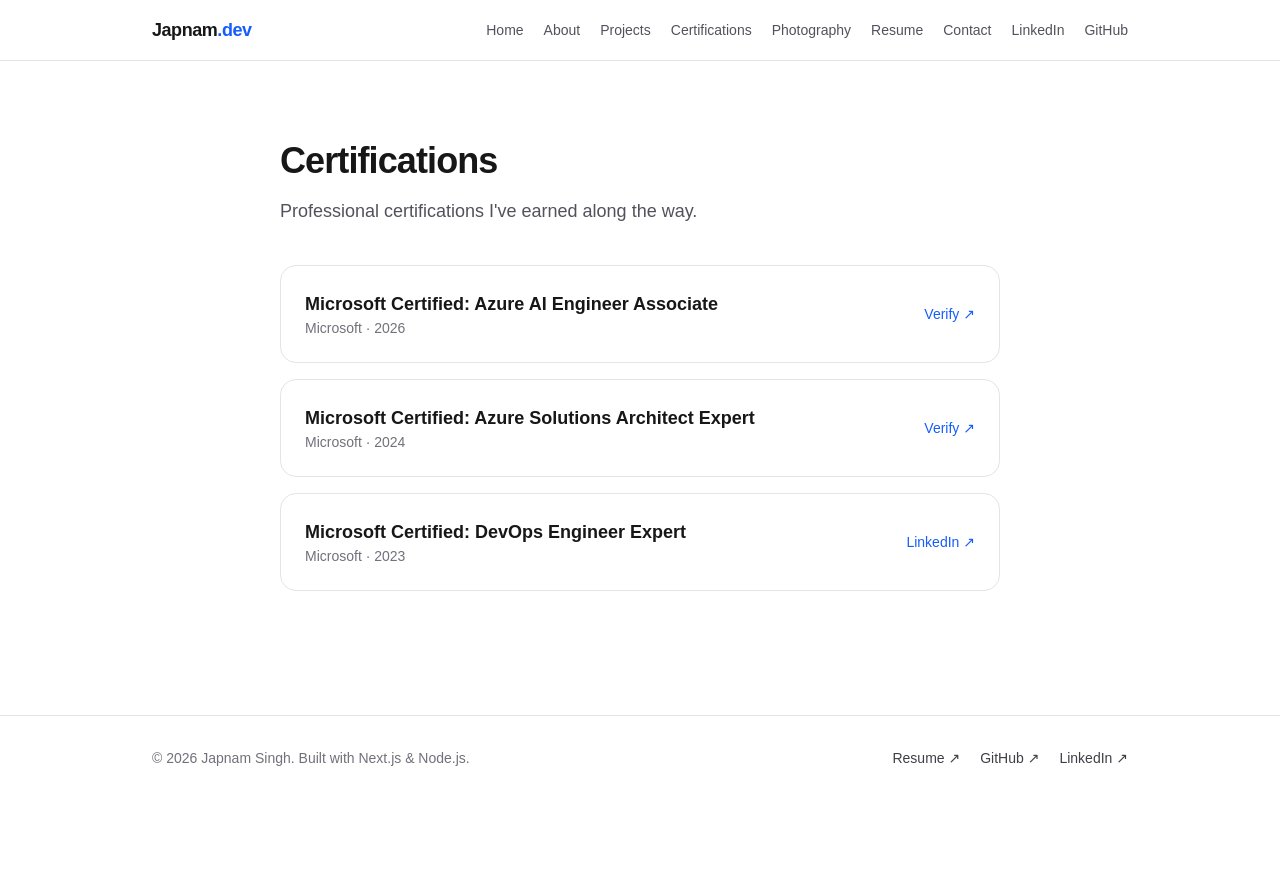
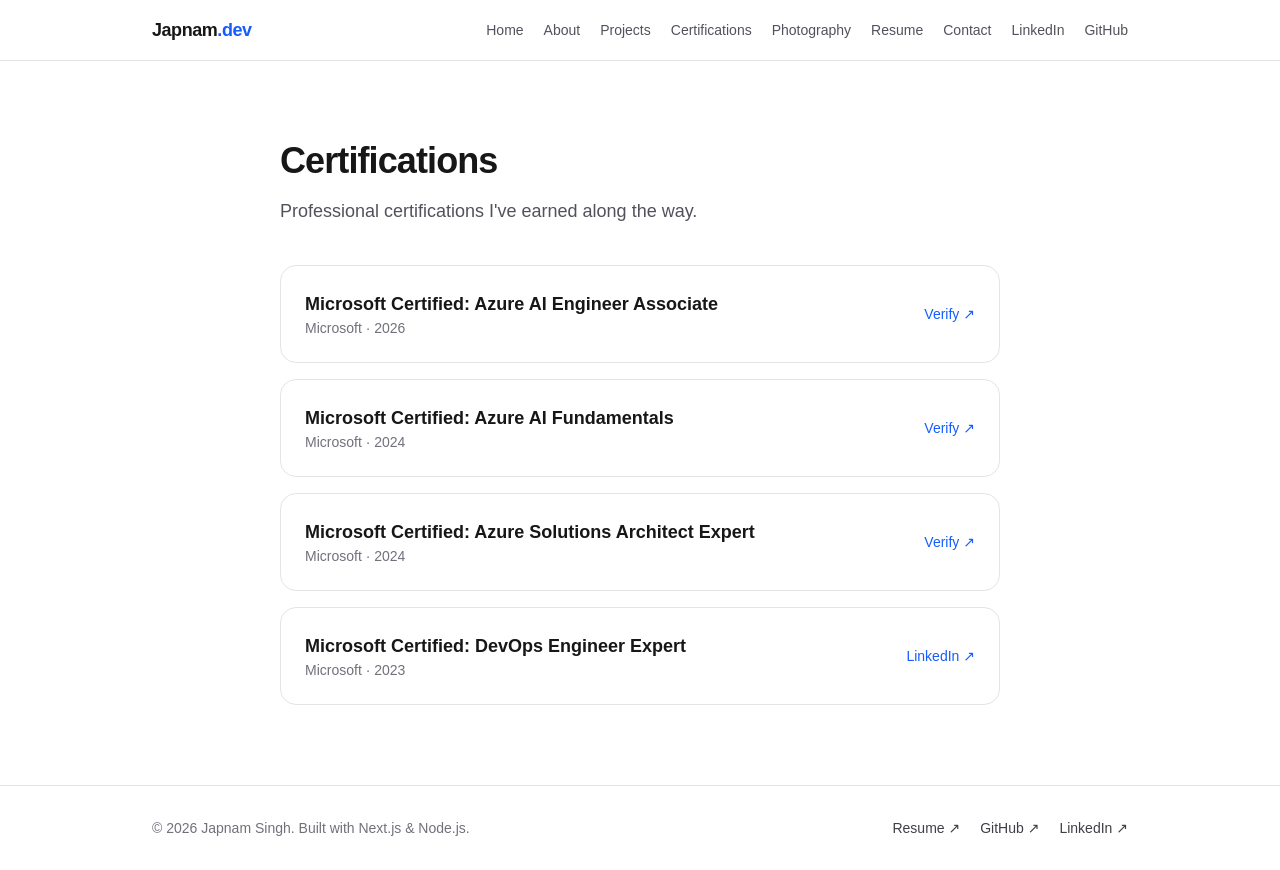
Before and after one commit to japnam89/portfolio, a Next.js app: page /certificates in a window 1280 px wide. Before the commit the page ends 800 px from the top, so only its background shows below. Built offline with nearby package versions, Linux system fonts and the light colour scheme.

Commit message:
Certificates: add confirmed Azure AI Fundamentals (credential 6D6ECFBC714FC41C)

```diff
--- a/src/data/certificates.ts
+++ b/src/data/certificates.ts
@@ -13,8 +13,9 @@
   link?: string; // optional explicit verify URL; falls back to LinkedIn certs view
 };
 
-// Confirmed from Microsoft Learn share link (credential 51961FDE145F32E7):
-//   Microsoft Certified: Azure AI Engineer Associate — earned 2026-06-27.
+// Confirmed from Microsoft Learn share links:
+//   51961FDE145F32E7 — Azure AI Engineer Associate (2026-06-27)
+//   6D6ECFBC714FC41C — Azure AI Fundamentals (2024-06-23)
 // The two Azure Expert certs below were already in the portfolio; confirm they
 // are still current on your LinkedIn and add/remove as needed.
 export const certificates: Certificate[] = [
@@ -22,7 +23,13 @@
     name: "Microsoft Certified: Azure AI Engineer Associate",
     issuer: "Microsoft",
     year: "2026",
-    link: "https://learn.microsoft.com/en-ca/users/JapnamSingh-7668/credentials/51961FDE145F32E7",
+    link: "https://learn.microsoft.com/en-us/users/JapnamSingh-7668/credentials/51961FDE145F32E7",
+  },
+  {
+    name: "Microsoft Certified: Azure AI Fundamentals",
+    issuer: "Microsoft",
+    year: "2024",
+    link: "https://learn.microsoft.com/en-us/users/JapnamSingh-7668/credentials/6D6ECFBC714FC41C",
   },
   {
     name: "Microsoft Certified: Azure Solutions Architect Expert",
```
